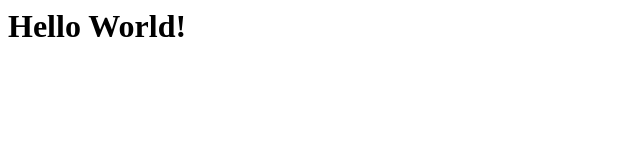
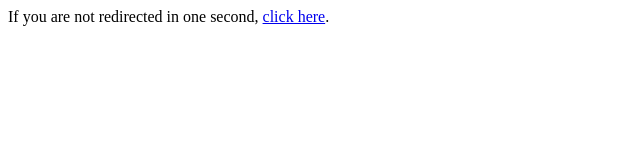
Before and after one commit to ushahid/ushahid.github.io, a plain HTML site: page index.html in a window 1280 px wide. Shown: the whole page, without its empty margins (0-640 px from the left). Drawn offline with Linux system fonts and the light colour scheme.

Commit message:
Update index.html

```diff
--- a/index.html
+++ b/index.html
@@ -1,8 +1,6 @@
-<html>
-  <head></head>
-  <body>
-    <h1>
-      Hello World!
-    </h1>
-  </body>
-</html>
+<head>
+  <meta http-equiv="refresh" content="1; URL=https://www.linkedin.com/in/ushahids/" />
+</head>
+<body>
+  <p>If you are not redirected in one second, <a href="https://www.linkedin.com/in/ushahids/">click here</a>.</p>
+</body>
```
